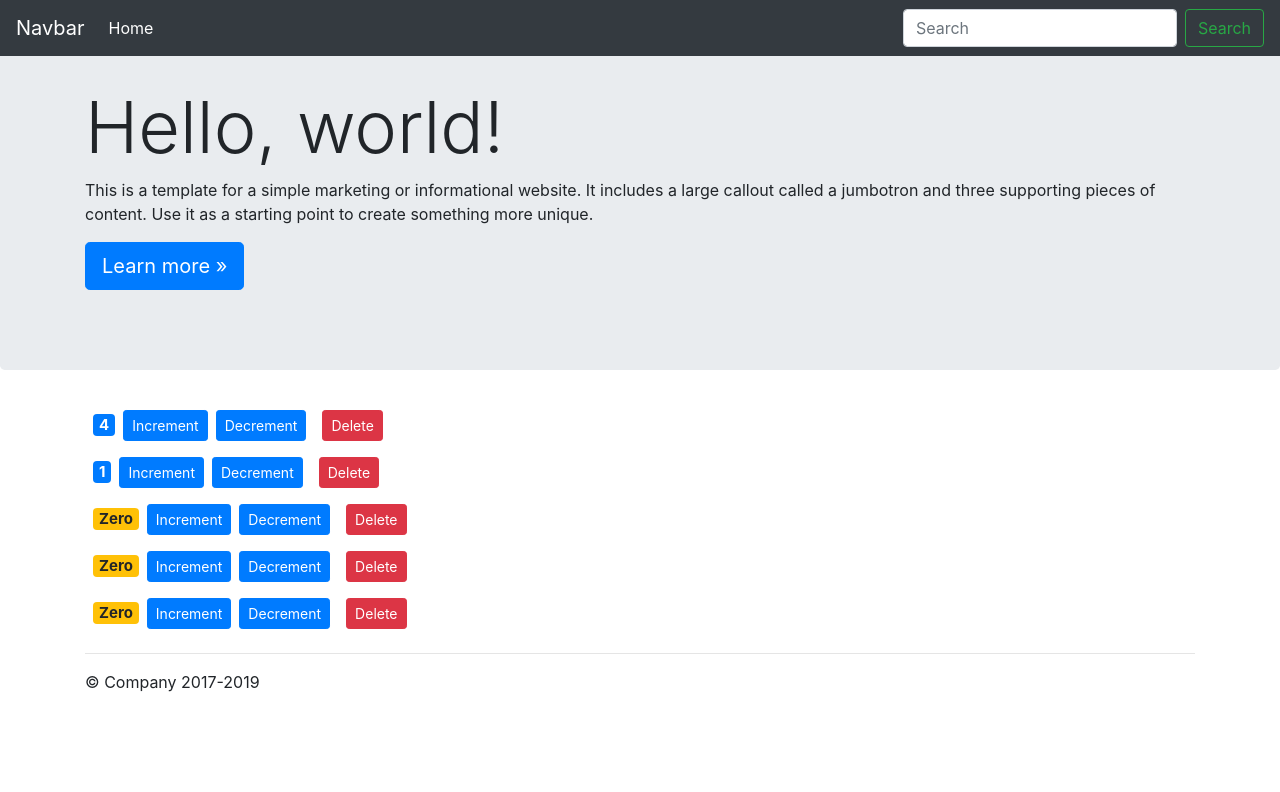
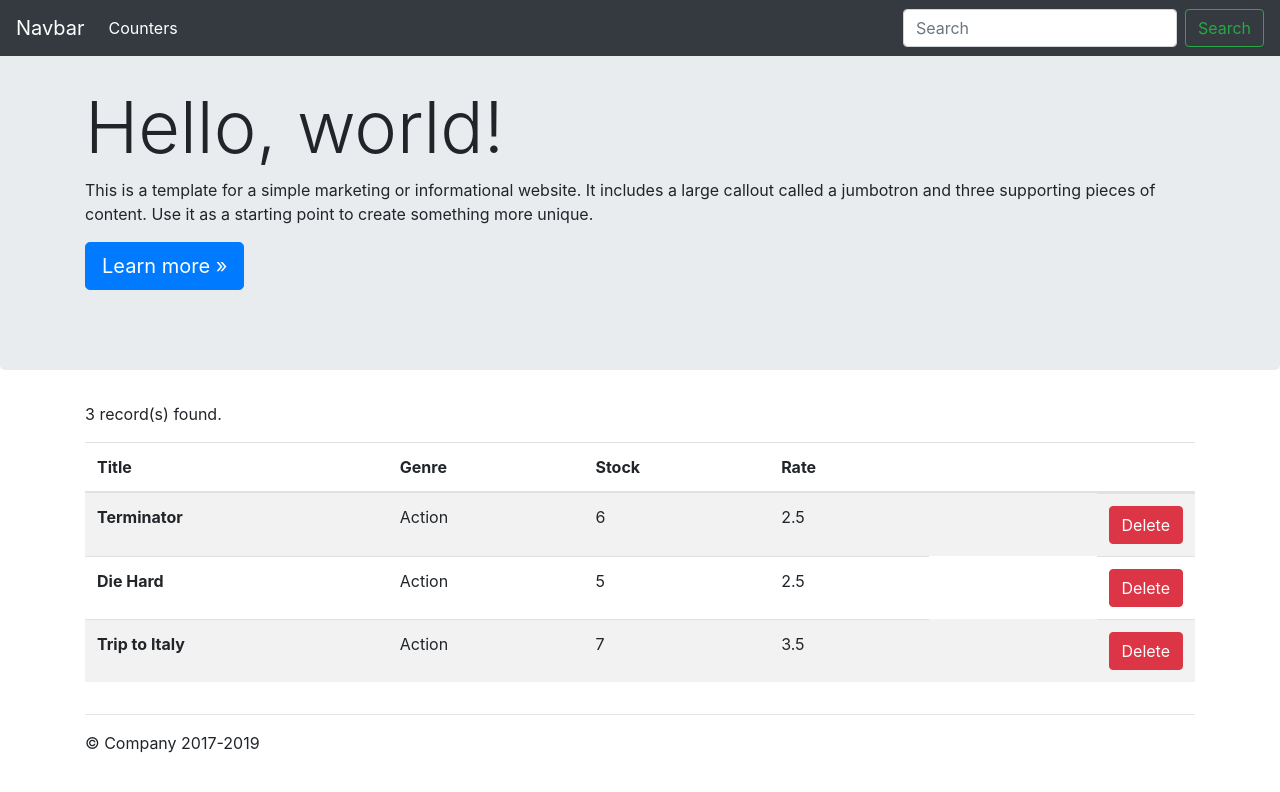
Before and after one commit to shakeelabdulrehmantech/vidly, a React (Create React App) app: page / in a window 1280 px wide. Shown: the top 792 px of the page. Built offline with nearby package versions, Linux system fonts and the light colour scheme.

Commit message:
Recent Changes

```diff
--- a/package.json
+++ b/package.json
@@ -6,6 +6,7 @@
     "bootstrap": "^4.3.1",
     "font-awesome": "^4.7.0",
     "react": "^16.10.2",
+    "react-bootstrap": "^1.0.0-beta.14",
     "react-dom": "^16.10.2",
     "react-scripts": "3.2.0"
   },
--- a/src/App.js
+++ b/src/App.js
@@ -1,6 +1,7 @@
 import React, { Component } from "react";
 import "./App.css";
 import Counters from "./components/counterComponents";
+import Movies from "./components/movies";
 import NavBar from "./components/navBar";
 
 class App extends Component {
@@ -41,6 +42,7 @@ class App extends Component {
   };
 
   render() {
+    /*
     return (
       <React.Fragment>
         <NavBar />
@@ -65,6 +67,7 @@ class App extends Component {
           <div className="container">
             <div className="row">
               <div className="col-md-12">
+
                 <Counters
                   counters={this.state.counters}
                   onDelete={this.handleDelete}
@@ -83,6 +86,45 @@ class App extends Component {
       </React.Fragment>
     );
   }
+  */
+
+    return (
+      <React.Fragment>
+        <NavBar />
+        <main role="main">
+          <div className="jumbotron">
+            <div className="container">
+              <h1 className="display-3">Hello, world!</h1>
+              <p>
+                This is a template for a simple marketing or informational
+                website. It includes a large callout called a jumbotron and
+                three supporting pieces of content. Use it as a starting point
+                to create something more unique.
+              </p>
+              <p>
+                <a className="btn btn-primary btn-lg" href="/" role="button">
+                  Learn more &raquo;
+                </a>
+              </p>
+            </div>
+          </div>
+
+          <div className="container">
+            <div className="row">
+              <div className="col-md-12">
+                <Movies></Movies>
+              </div>
+            </div>
+
+            <hr />
+          </div>
+        </main>
+        <footer class="container">
+          <p>&copy; Company 2017-2019</p>
+        </footer>
+      </React.Fragment>
+    );
+  }
 }
 
 export default App;
--- a/src/components/counterComponent.jsx
+++ b/src/components/counterComponent.jsx
@@ -28,6 +28,7 @@ class Counter extends Component {
         <button
           onClick={() => this.props.onDecrement(this.props.counter)}
           className="btn btn-primary btn-sm m-2"
+          disabled={this.props.counter.value === 0 ? "disabled" : ""}
         >
           Decrement
         </button>
--- a/src/components/movies.jsx
+++ b/src/components/movies.jsx
@@ -1,5 +1,6 @@
 import React, { Component } from "react";
 import { getMovies } from "../services/fakeMovieService";
+import Alert from "react-bootstrap/Alert";
 
 class Movies extends Component {
   state = {
@@ -14,7 +15,7 @@ class Movies extends Component {
 
   render() {
     const { length: count } = this.state.movies;
-    if (count === 0) return <p>No record(s) found.</p>;
+    if (count === 0) return <Alert variant="danger">No record(s) found.</Alert>;
 
     return (
       <React.Fragment>
@@ -36,7 +37,7 @@ class Movies extends Component {
                 <td>{m.genre.name}</td>
                 <td>{m.numberInStock}</td>
                 <td>{m.dailyRentalRate}</td>
-                <td>
+                <td style={{ float: "Right" }}>
                   <button
                     className="btn btn-danger"
                     onClick={() => this.handleDelete(m)}
--- a/src/components/navBar.jsx
+++ b/src/components/navBar.jsx
@@ -1,5 +1,53 @@
 import React, { Component } from "react";
 
+//Stateless Functional Component
+const NavBar = props => {
+  return (
+    <nav className="navbar navbar-expand-md navbar-dark fixed-top bg-dark">
+      <a className="navbar-brand" href="/">
+        Navbar
+      </a>
+      <button
+        className="navbar-toggler"
+        type="button"
+        data-toggle="collapse"
+        data-target="#navbarsExampleDefault"
+        aria-controls="navbarsExampleDefault"
+        aria-expanded="false"
+        aria-label="Toggle navigation"
+      >
+        <span className="navbar-toggler-icon"></span>
+      </button>
+
+      <div className="collapse navbar-collapse" id="navbarsExampleDefault">
+        <ul className="navbar-nav mr-auto">
+          <li className="nav-item active">
+            <a className="nav-link" href="/">
+              Counters
+              <span class="badge badge-primary">{props.totalCounters}</span>
+            </a>
+          </li>
+        </ul>
+        <form className="form-inline my-2 my-lg-0">
+          <input
+            className="form-control mr-sm-2"
+            type="text"
+            placeholder="Search"
+            aria-label="Search"
+          />
+          <button
+            className="btn btn-outline-success my-2 my-sm-0"
+            type="submit"
+          >
+            Search
+          </button>
+        </form>
+      </div>
+    </nav>
+  );
+};
+
+/*
 class NavBar extends Component {
   render() {
     return (
@@ -46,5 +94,5 @@ class NavBar extends Component {
     );
   }
 }
-
+*/
 export default NavBar;
```
Also changed, not shown: src/Notes.txt, 1 other file (tests, documents, lock files or other folders).
